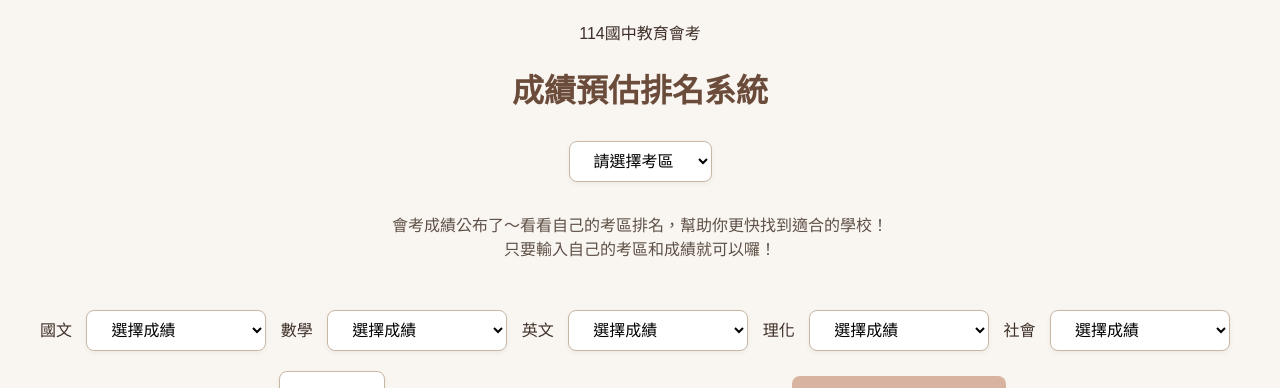
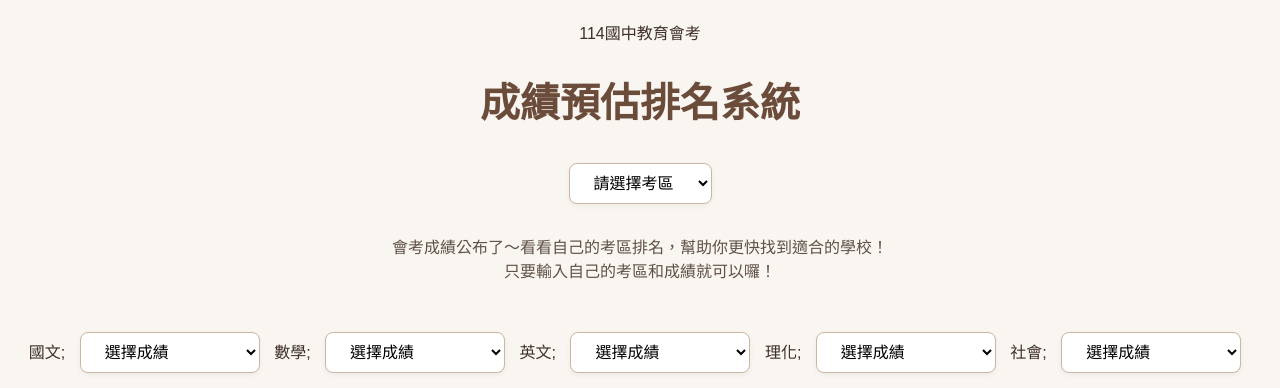
Before and after one commit to simon411517/114-Education-Examination-Results-Estimation, a plain HTML site: page index.html in a window 1280 px wide. Shown: the top 388 px of the page. Drawn offline with Linux system fonts and the light colour scheme.

Commit message:
Update index.html

```diff
--- a/index.html
+++ b/index.html
@@ -15,8 +15,8 @@
       align-items: center;
     }
     h1 {
-      font-size: 32px;
-      margin-bottom: 20px;
+      font-size: 40px;
+      margin-bottom: 24px;
       color: #6b4c3b;
     }
     select, button {
@@ -137,35 +137,35 @@
   </div>
 <div class="form-group">
   <div class="form-item">
-    <label for="chinese">國文</label>
+    <label for="chinese">國文</label>;
     <select id="chinese">
       <option value="">選擇成績</option>
       <option value="A">A++</option><option value="A">A+</option><option value="A">A</option>
       <option value="B">B++</option><option value="B">B+</option><option value="B">B</option>
       <option value="C">C++</option><option value="C">C+</option><option value="C">C</option>
     </select>
-    <label for="chinese">數學</label>
+    <label for="chinese">數學</label>;
     <select id="math">
       <option value="">選擇成績</option>
       <option value="A">A++</option><option value="A">A+</option><option value="A">A</option>
       <option value="B">B++</option><option value="B">B+</option><option value="B">B</option>
       <option value="C">C++</option><option value="C">C+</option><option value="C">C</option>
     </select>
-    <label for="chinese">英文</label>
+    <label for="chinese">英文</label>;
     <select id="english">
       <option value="">選擇成績</option>
       <option value="A">A++</option><option value="A">A+</option><option value="A">A</option>
       <option value="B">B++</option><option value="B">B+</option><option value="B">B</option>
       <option value="C">C++</option><option value="C">C+</option><option value="C">C</option>
     </select>
-    <label for="chinese">理化</label>
+    <label for="chinese">理化</label>;
     <select id="science">
       <option value="">選擇成績</option>
       <option value="A">A++</option><option value="A">A+</option><option value="A">A</option>
       <option value="B">B++</option><option value="B">B+</option><option value="B">B</option>
       <option value="C">C++</option><option value="C">C+</option><option value="C">C</option>
     </select>
-    <label for="chinese">社會</label>
+    <label for="chinese">社會</label>;
     <select id="social">
       <option value="">選擇成績</option>
       <option value="A">A++</option><option value="A">A+</option><option value="A">A</option>
```
